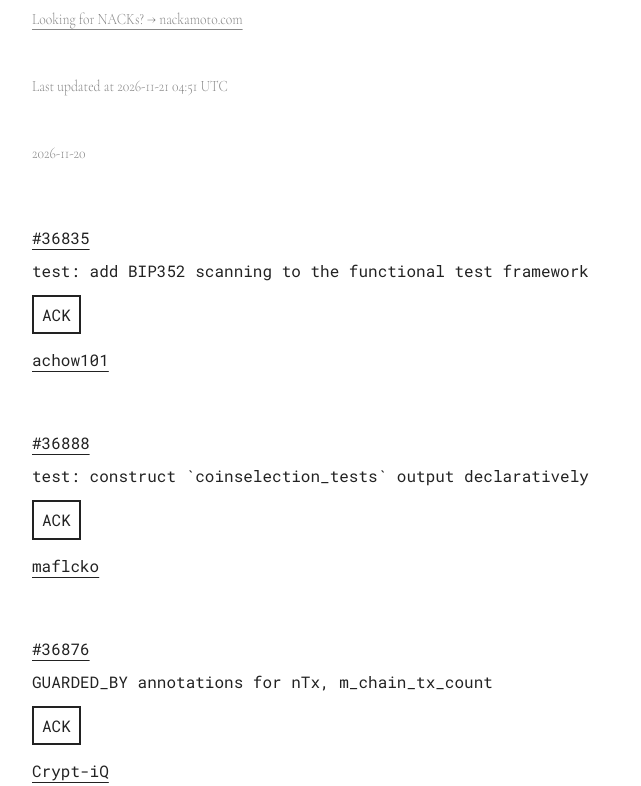
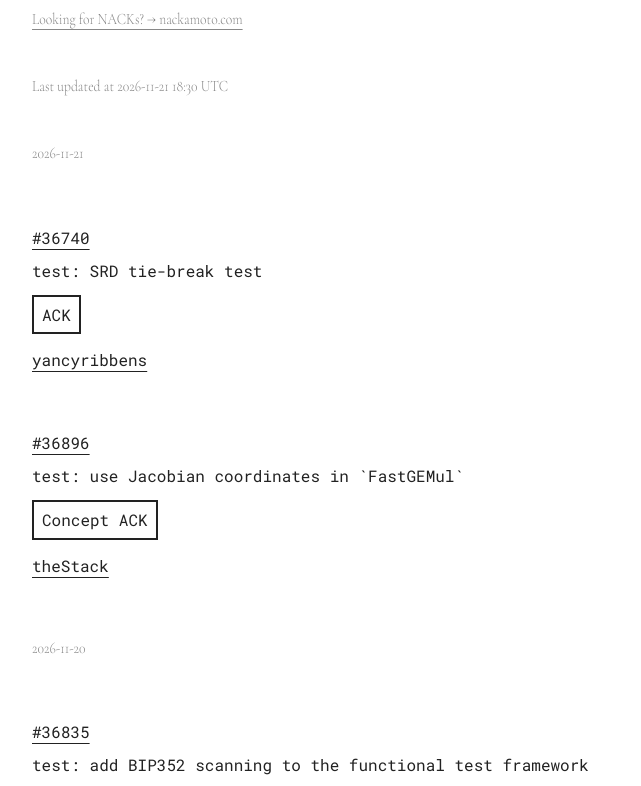
Before and after one commit to reez/ackamoto, a plain HTML site: page index.html in a window 1280 px wide. Shown: the part 310-1096 px from the top of the page, without its empty margins (158-799 px from the left). Drawn offline with nearby package versions, Linux system fonts and the light colour scheme.

Commit message:
Update ACKs - 2026-11-21 18:30 UTC

```diff
--- a/index.html
+++ b/index.html
@@ -149,7 +149,23 @@
         <img src="images/ackamoto-logo-dark.png" alt="ACKamoto" class="logo logo-dark">
     </div>
     <p class="last-updated"><a href="https://nackamoto.com" style="color: inherit;">Looking for NACKs? → nackamoto.com</a></p>
-    <p class="last-updated">Last updated at 2026-11-21 04:51 UTC</p>
+    <p class="last-updated">Last updated at 2026-11-21 18:30 UTC</p>
+
+    <h2 class="date-header">2026-11-21</h2>
+
+    <div class="acks-container">
+        <div class="ack-entry">
+            <a href="https://github.com/bitcoin/bitcoin/pull/36740" target="_blank" class="pr-number">#36740</a>
+            <div class="pr-title" title="test: SRD tie-break test">test: SRD tie-break test</div>
+            <a href="https://github.com/bitcoin/bitcoin/blob/master/CONTRIBUTING.md#peer-review" target="_blank" class="ack-type">ACK</a>
+            <a href="https://github.com/bitcoin/bitcoin/pull/36740#issuecomment-7062349764" target="_blank" class="commenter">yancyribbens</a>
+        </div>
+        <div class="ack-entry">
+            <a href="https://github.com/bitcoin/bitcoin/pull/36896" target="_blank" class="pr-number">#36896</a>
+            <div class="pr-title" title="test: use Jacobian coordinates in `FastGEMul`">test: use Jacobian coordinates in `FastGEMul`</div>
+            <a href="https://github.com/bitcoin/bitcoin/blob/master/CONTRIBUTING.md#peer-review" target="_blank" class="ack-type">Concept ACK</a>
+            <a href="https://github.com/bitcoin/bitcoin/pull/36896#issuecomment-7060342795" target="_blank" class="commenter">theStack</a>
+        </div>
 
     <h2 class="date-header">2026-11-20</h2>
 
@@ -1179,12 +1195,6 @@
             <a href="https://github.com/bitcoin/bitcoin/pull/36676#issuecomment-6452954493" target="_blank" class="commenter">jpk68</a>
         </div>
         <div class="ack-entry">
-            <a href="https://github.com/bitcoin/bitcoin/pull/36648" target="_blank" class="pr-number">#36648</a>
-            <div class="pr-title" title="descriptor, rpc, wallet: do not echo key material in error messages">descriptor, rpc, wallet: do not echo key material in error messages</div>
-            <a href="https://github.com/bitcoin/bitcoin/blob/master/CONTRIBUTING.md#peer-review" target="_blank" class="ack-type">ACK</a>
-            <a href="https://github.com/bitcoin/bitcoin/pull/36648#issuecomment-6452939364" target="_blank" class="commenter">jpk68</a>
-        </div>
-        <div class="ack-entry">
             <a href="https://github.com/bitcoin/bitcoin/pull/36663" target="_blank" class="pr-number">#36663</a>
             <div class="pr-title" title="test: Use single node in mempool_reorg.py">test: Use single node in mempool_reorg.py</div>
             <a href="https://github.com/bitcoin/bitcoin/blob/master/CONTRIBUTING.md#peer-review" target="_blank" class="ack-type">ACK</a>
```
